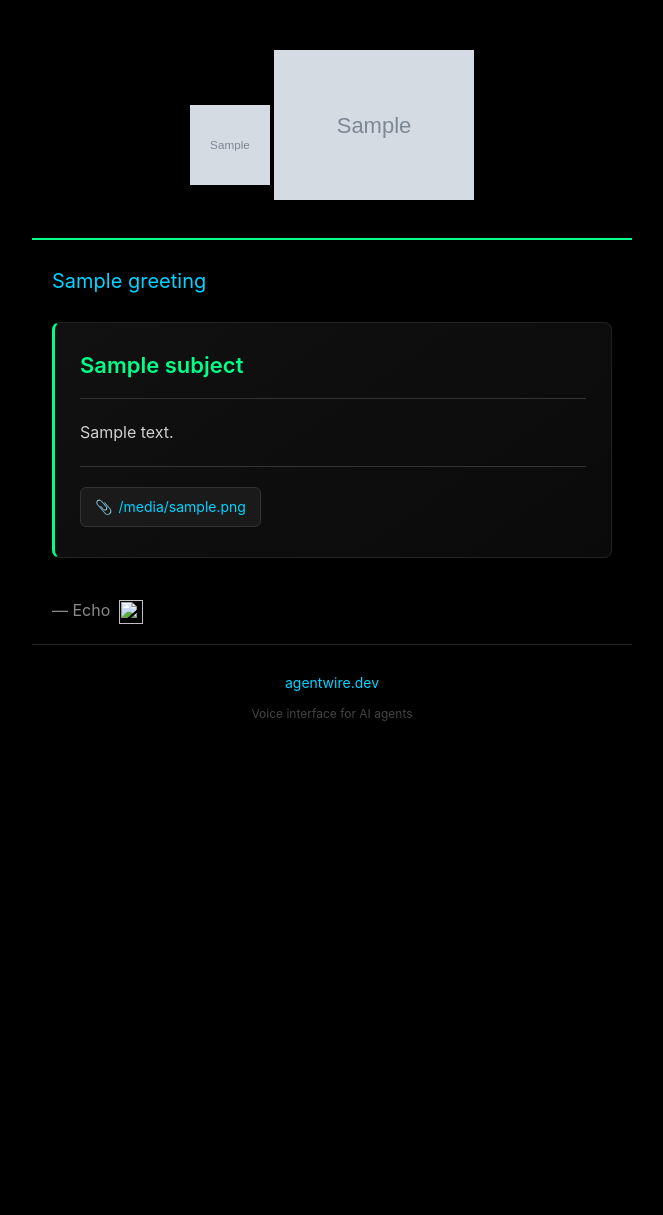
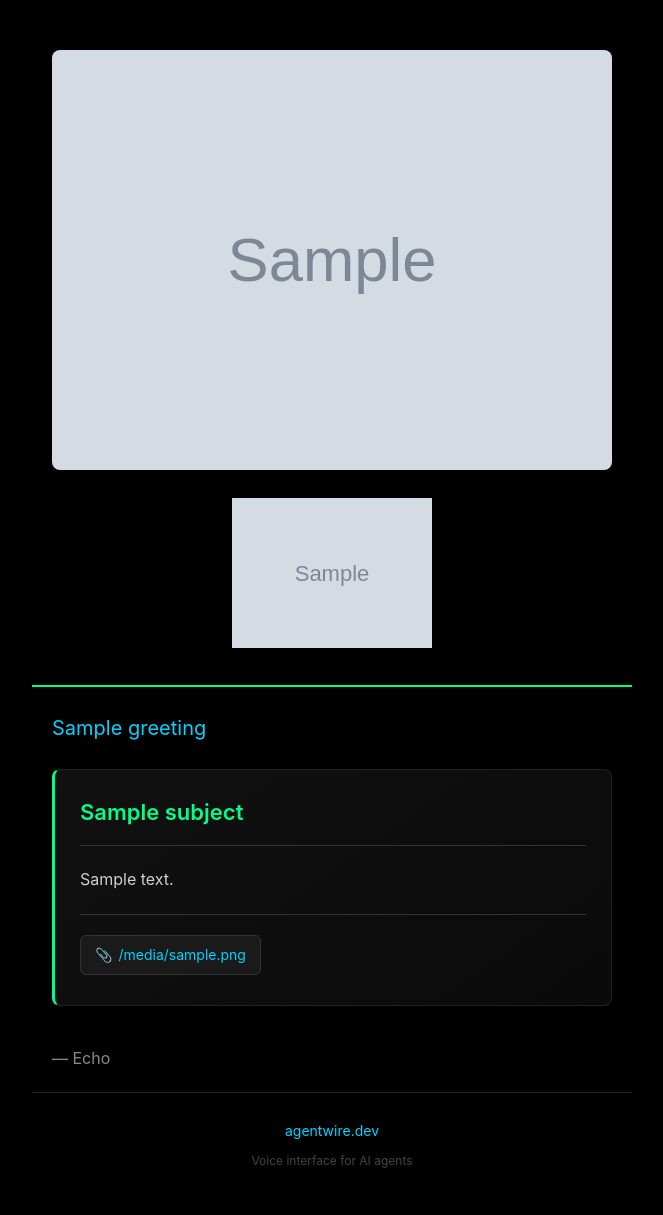
Before and after one commit to dotdevdotdev/agentwire, a Python web app: template agentwire/templates/email_notification.html in a window 1280 px wide. Shown: the whole page, without its empty margins (308-971 px from the left). Before the commit the page ends 721 px from the top, so only its background shows below. Run offline with Jinja, Linux system fonts and the light colour scheme; the template is opened without the code that fills it: most values are stand-ins (such as "Sample title", 1, 10 or a date in 2020); grey boxes marked "Sample" are stand-in pictures.

Commit message:
feat(email): add banner header and fix image aspect ratios
- Add banner_image_url to EmailConfig for full-width header banners
- Fix Echo/sign-off images to preserve aspect ratio (height:auto)
- Banner replaces Echo in header when configured
- Uses horizontal crop from splash screen aesthetic

Built by dotdev.dev

```diff
--- a/agentwire/config.py
+++ b/agentwire/config.py
@@ -189,6 +189,7 @@
     from_address: str = ""  # Verified sender (e.g., notifications@agentwire.dev)
     default_to: str = ""  # Default recipient
     # Email branding images (hosted publicly, e.g., on agentwire.dev)
+    banner_image_url: str = ""  # Full banner with Echo, wires, tree
     echo_image_url: str = ""  # Echo owl for header (~80px)
     echo_small_url: str = ""  # Small Echo for sign-off (~24px)
     logo_image_url: str = ""  # AgentWire text logo
@@ -384,6 +385,7 @@
         api_key=email_api_key,
         from_address=email_data.get("from_address", ""),
         default_to=email_data.get("default_to", ""),
+        banner_image_url=email_data.get("banner_image_url", ""),
         echo_image_url=email_data.get("echo_image_url", ""),
         echo_small_url=email_data.get("echo_small_url", ""),
         logo_image_url=email_data.get("logo_image_url", ""),
--- a/agentwire/notifications.py
+++ b/agentwire/notifications.py
@@ -185,6 +185,7 @@
     body: str,
     attachments: Optional[list[Attachment]] = None,
     greeting: Optional[str] = None,
+    banner_image_url: Optional[str] = None,
     echo_image_url: Optional[str] = None,
     echo_small_url: Optional[str] = None,
     logo_image_url: Optional[str] = None,
@@ -222,6 +223,7 @@
         body_html=body_html,
         greeting=greeting,
         attachments=attachments or [],
+        banner_image_url=banner_image_url,
         echo_image_url=echo_image_url,
         echo_small_url=echo_small_url,
         logo_image_url=logo_image_url,
@@ -321,6 +323,7 @@
             body=body,
             attachments=attachment_objects,
             greeting=greeting,
+            banner_image_url=email_config.banner_image_url or None,
             echo_image_url=email_config.echo_image_url or None,
             echo_small_url=email_config.echo_small_url or None,
             logo_image_url=email_config.logo_image_url or None,
--- a/agentwire/templates/email_notification.html
+++ b/agentwire/templates/email_notification.html
@@ -40,8 +40,8 @@
     }
 
     .echo-logo {
-      width: 80px;
       height: 80px;
+      width: auto;
       margin-bottom: 15px;
     }
 
@@ -55,6 +55,13 @@
       font-size: 28px;
       font-weight: 700;
       letter-spacing: 1px;
+    }
+
+    .banner {
+      width: 100%;
+      height: auto;
+      border-radius: 8px;
+      margin-bottom: 20px;
     }
 
     /* Greeting */
@@ -158,8 +165,8 @@
     }
 
     .signoff-echo {
-      width: 24px;
       height: 24px;
+      width: auto;
       vertical-align: middle;
       margin-left: 4px;
     }
@@ -198,7 +205,9 @@
 
       <!-- Header -->
       <div class="header">
-        {% if echo_image_url %}
+        {% if banner_image_url %}
+        <img src="{{ banner_image_url }}" alt="AgentWire" class="banner">
+        {% elif echo_image_url %}
         <img src="{{ echo_image_url }}" alt="Echo" class="echo-logo">
         {% endif %}
         {% if logo_image_url %}
```
Also changed, not shown: 1 other file.
